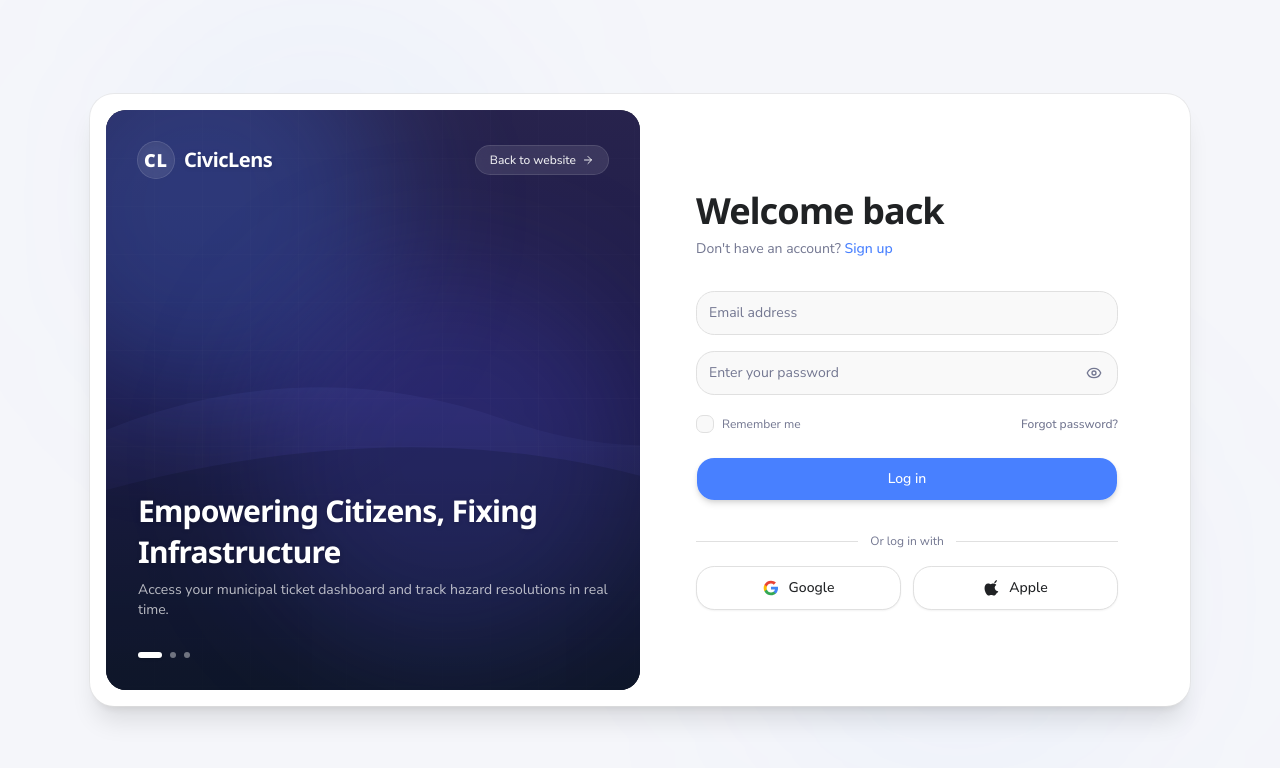
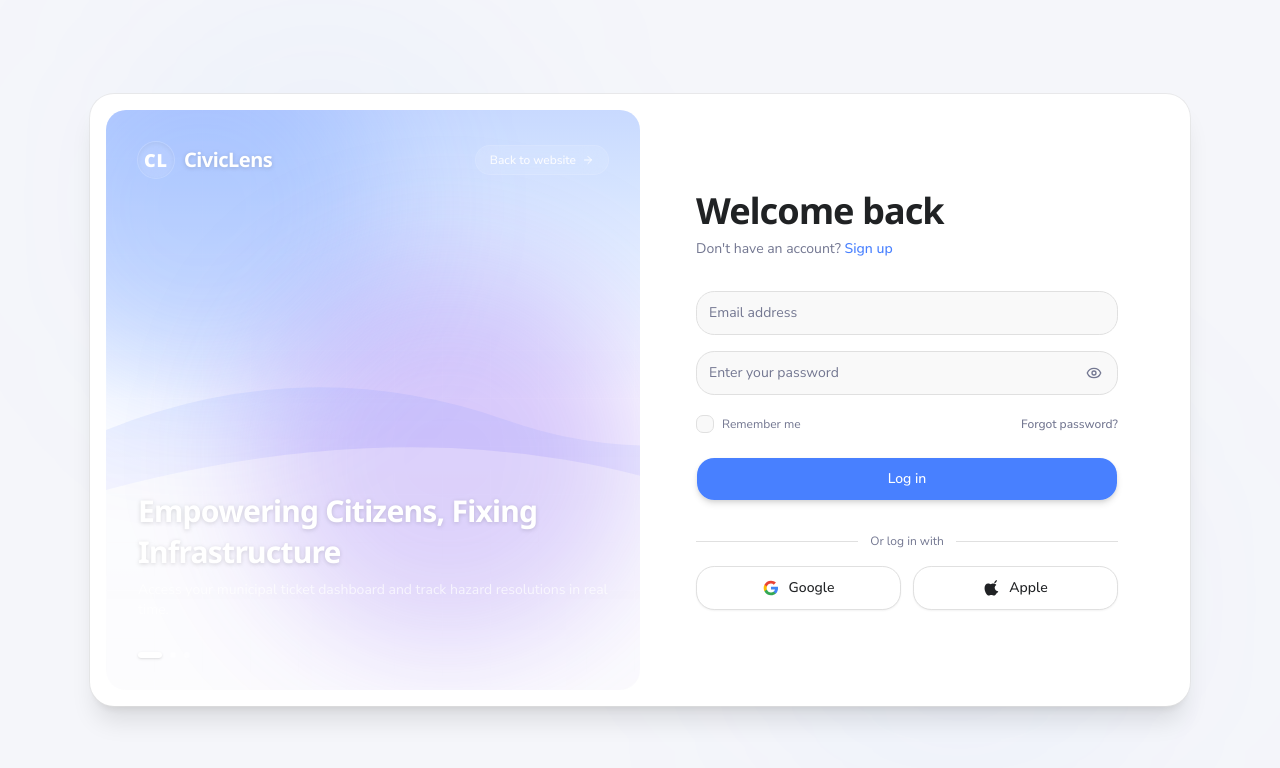
Before and after one commit to Ankit-Kum-ar/civiclens, a Next.js app: page /login in a window 1280 px wide. Shown: the top 768 px of the page. Built offline with nearby package versions, Linux system fonts and the light colour scheme.

Commit message:
style(auth): align all auth colors and graphics strictly with DashStack tokens

```diff
--- a/src/components/auth/AuthHeroBanner.tsx
+++ b/src/components/auth/AuthHeroBanner.tsx
@@ -12,22 +12,22 @@ export function AuthHeroBanner({
   authorOrSubtitle = "Real-time AI-triaged civic action across your neighborhood.",
 }: AuthHeroBannerProps) {
   return (
-    <div className="relative hidden w-full lg:flex lg:w-1/2 flex-col justify-between overflow-hidden rounded-[20px] p-8 text-white select-none min-h-[580px] bg-slate-950">
+    <div className="relative hidden w-full lg:flex lg:w-1/2 flex-col justify-between overflow-hidden rounded-[20px] p-8 text-white select-none min-h-[580px] bg-sidebar">
       {/* Background Graphic: Atmospheric smart-city & civic-tech visual layer */}
       <div
         className="absolute inset-0 pointer-events-none"
         aria-hidden="true"
       >
-        {/* Deep gradient matching reference aesthetic */}
-        <div className="absolute inset-0 bg-gradient-to-b from-[#2E2856]/85 via-[#1E1B4B]/95 to-[#0F172A]" />
+        {/* Deep gradient matching reference aesthetic with theme variables */}
+        <div className="absolute inset-0 bg-gradient-to-b from-primary/30 via-sidebar to-sidebar" />
 
-        {/* Dynamic mesh glow effects */}
+        {/* Dynamic mesh glow effects using DashStack chart/primary tokens */}
         <div className="absolute -top-24 -left-24 h-96 w-96 rounded-full bg-primary/25 blur-3xl" />
-        <div className="absolute bottom-10 right-0 h-96 w-96 rounded-full bg-indigo-500/20 blur-3xl" />
+        <div className="absolute bottom-10 right-0 h-96 w-96 rounded-full bg-chart-5/25 blur-3xl" />
 
         {/* Topographic and subtle geospatial grid contour illustration */}
         <svg
-          className="absolute inset-0 h-full w-full opacity-20"
+          className="absolute inset-0 h-full w-full opacity-25"
           xmlns="http://www.w3.org/2000/svg"
         >
           <defs>
@@ -40,13 +40,14 @@ export function AuthHeroBanner({
               <path
                 d="M 48 0 L 0 0 0 48"
                 fill="none"
-                stroke="rgba(255, 255, 255, 0.15)"
+                stroke="currentColor"
                 strokeWidth="1"
+                className="text-primary-foreground/15"
               />
             </pattern>
             <linearGradient id="horizon-gradient" x1="0%" y1="0%" x2="0%" y2="100%">
-              <stop offset="0%" stopColor="#818CF8" stopOpacity="0.4" />
-              <stop offset="100%" stopColor="#1E1B4B" stopOpacity="0" />
+              <stop offset="0%" stopColor="var(--primary)" stopOpacity="0.4" />
+              <stop offset="100%" stopColor="var(--chart-5)" stopOpacity="0.1" />
             </linearGradient>
           </defs>
           <rect width="100%" height="100%" fill="url(#civic-grid)" />
@@ -57,8 +58,8 @@ export function AuthHeroBanner({
           />
           <path
             d="M0,380 Q300,300 550,370 T900,340 L900,600 L0,600 Z"
-            fill="#0F172A"
-            opacity="0.8"
+            fill="var(--background)"
+            opacity="0.85"
           />
         </svg>
       </div>
```
